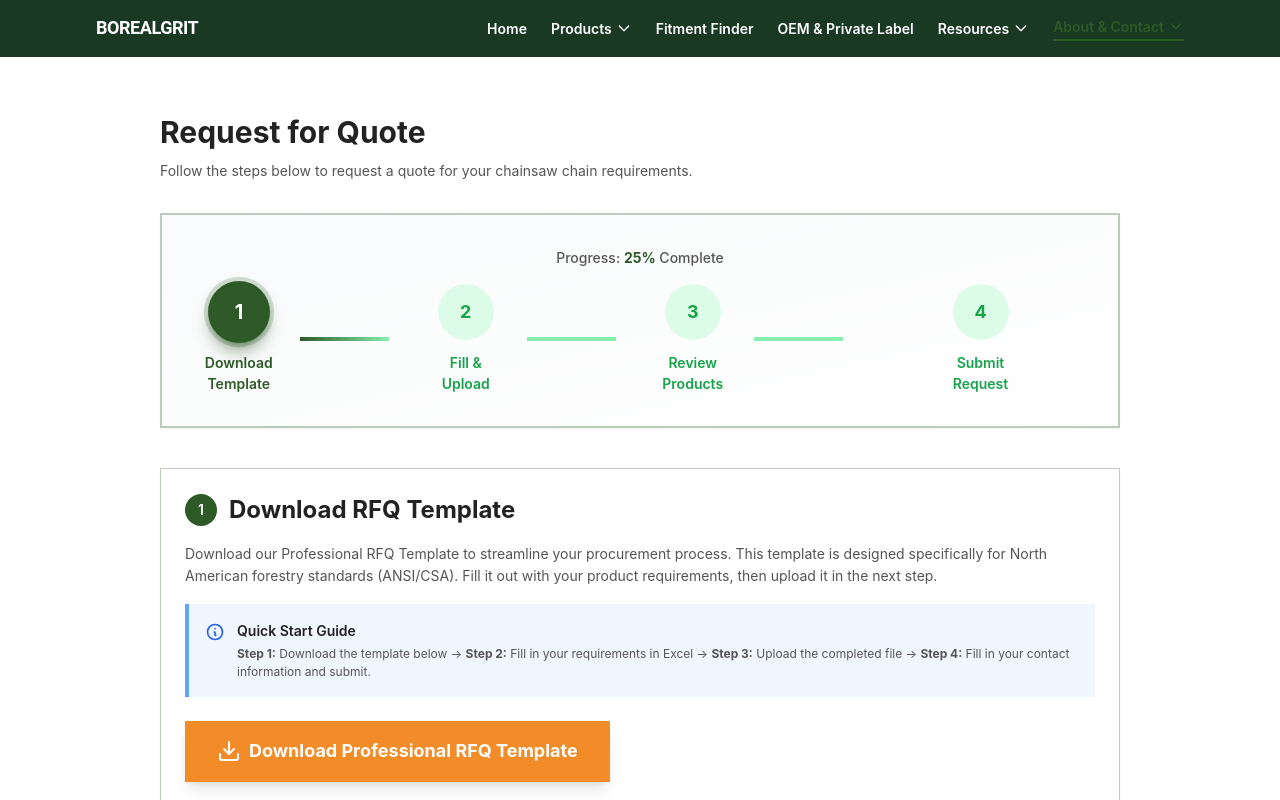
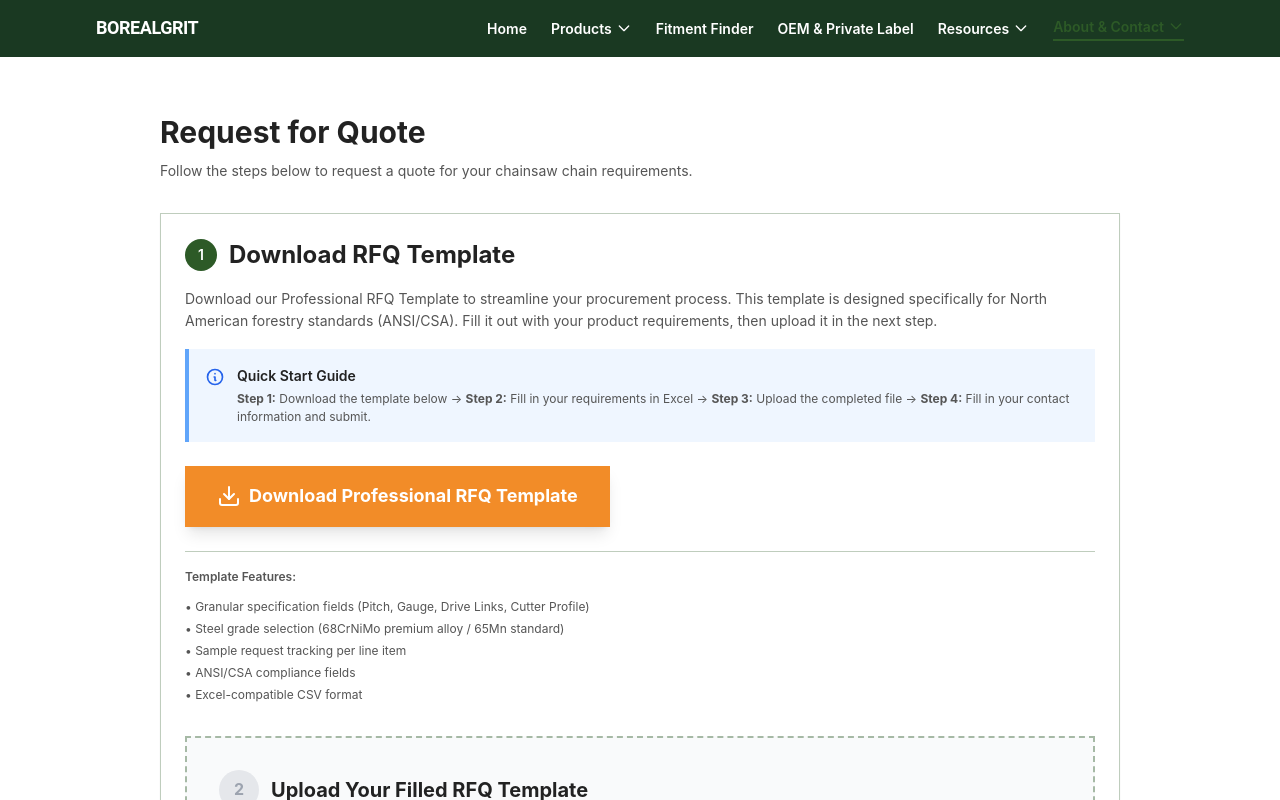
Before and after one commit to LoganOYoung/chainsaw-chain-supplier-borealgrit, a Next.js app: page /request-quote in a window 1280 px wide. Shown: the top 800 px of the page. Built offline with nearby package versions, Linux system fonts and the light colour scheme.

Commit message:
Remove step indicator progress bar component

```diff
--- a/app/request-quote/page.tsx
+++ b/app/request-quote/page.tsx
@@ -395,48 +395,6 @@ ${uploadedFile ? `\n--- Uploaded RFQ File: ${uploadedFile.name} ---\n${uploadedF
 
   const currentStep = getCurrentStep()
 
-  // Step indicator component - Enhanced version (all steps unified in green theme)
-  const StepIndicator = ({ step, label, isActive, isCompleted }: { step: number; label: string; isActive: boolean; isCompleted: boolean }) => (
-    <div className="flex items-center flex-1 md:flex-row flex-col">
-      <div className="flex flex-col items-center flex-1">
-        <div className={`relative w-12 h-12 md:w-14 md:h-14 rounded-full flex items-center justify-center font-bold text-base md:text-lg border-3 transition-all duration-300 ${
-          isCompleted
-            ? 'bg-green-500 text-white border-green-600 shadow-lg shadow-green-500/50 scale-110'
-            : isActive
-              ? 'bg-forest-brand text-white border-forest-brand shadow-lg shadow-forest-brand/50 scale-110 ring-4 ring-forest-brand/20'
-              : 'bg-green-100 text-green-600 border-green-300'
-        }`}>
-          {isCompleted ? <CheckCircle className="w-7 h-7 md:w-8 md:h-8" /> : step}
-          {isActive && !isCompleted && (
-            <div className="absolute inset-0 rounded-full border-2 border-forest-brand animate-ping opacity-75"></div>
-          )}
-        </div>
-        <span className={`text-xs md:text-sm mt-3 font-semibold text-center max-w-[100px] md:max-w-[80px] ${isActive ? 'text-forest-brand' : isCompleted ? 'text-green-600' : 'text-green-600'}`}>
-          {label}
-        </span>
-      </div>
-      {step < 4 && (
-        <>
-          {/* Desktop: Horizontal connector */}
-          <div className={`hidden md:block flex-1 h-1 mx-2 md:mx-4 transition-all duration-300 ${
-            isCompleted
-              ? 'bg-gradient-to-r from-green-500 to-green-400'
-              : isActive
-                ? 'bg-gradient-to-r from-forest-brand to-green-300'
-                : 'bg-green-300'
-          }`} />
-          {/* Mobile: Vertical connector */}
-          <div className={`md:hidden w-1 h-8 my-2 transition-all duration-300 ${
-            isCompleted
-              ? 'bg-gradient-to-b from-green-500 to-green-400'
-              : isActive
-                ? 'bg-gradient-to-b from-forest-brand to-green-300'
-                : 'bg-green-300'
-          }`} />
-        </>
-      )}
-    </div>
-  )
 
   return (
     <>
@@ -453,70 +411,6 @@ ${uploadedFile ? `\n--- Uploaded RFQ File: ${uploadedFile.name} ---\n${uploadedF
           </p>
         </div>
 
-        {/* Step Indicator - Only show for RFQ flow, not resource requests */}
-        {!resourceRequest && (
-          <div className="mb-10 bg-gradient-to-br from-gray-50 to-white border-2 border-forest-brand/30 rounded-none p-4 md:p-8 shadow-sm">
-            <div className="mb-4 text-center">
-              <p className="text-sm text-text-body font-medium">
-                Progress: <span className="text-forest-brand font-bold">{Math.round((currentStep / 4) * 100)}%</span> Complete
-              </p>
-            </div>
-            {/* Desktop: Horizontal Layout */}
-            <div className="hidden md:flex items-center justify-between gap-2 md:gap-4">
-              <StepIndicator
-                step={1}
-                label="Download Template"
-                isActive={currentStep === 1}
-                isCompleted={currentStep > 1}
-              />
-              <StepIndicator
-                step={2}
-                label="Fill & Upload"
-                isActive={currentStep === 2}
-                isCompleted={currentStep > 2}
-              />
-              <StepIndicator
-                step={3}
-                label="Review Products"
-                isActive={currentStep === 3}
-                isCompleted={currentStep > 3}
-              />
-              <StepIndicator
-                step={4}
-                label="Submit Request"
-                isActive={currentStep === 4}
-                isCompleted={false}
-              />
-            </div>
-            {/* Mobile: Vertical Layout */}
-            <div className="md:hidden space-y-4">
-              <StepIndicator
-                step={1}
-                label="Download Template"
-                isActive={currentStep === 1}
-                isCompleted={currentStep > 1}
-              />
-              <StepIndicator
-                step={2}
-                label="Fill & Upload"
-                isActive={currentStep === 2}
-                isCompleted={currentStep > 2}
-              />
-              <StepIndicator
-                step={3}
-                label="Review Products"
-                isActive={currentStep === 3}
-                isCompleted={currentStep > 3}
-              />
-              <StepIndicator
-                step={4}
-                label="Submit Request"
-                isActive={currentStep === 4}
-                isCompleted={false}
-              />
-            </div>
-          </div>
-        )}
 
         {/* Resource Request Notice */}
         {resourceRequest && (
```
